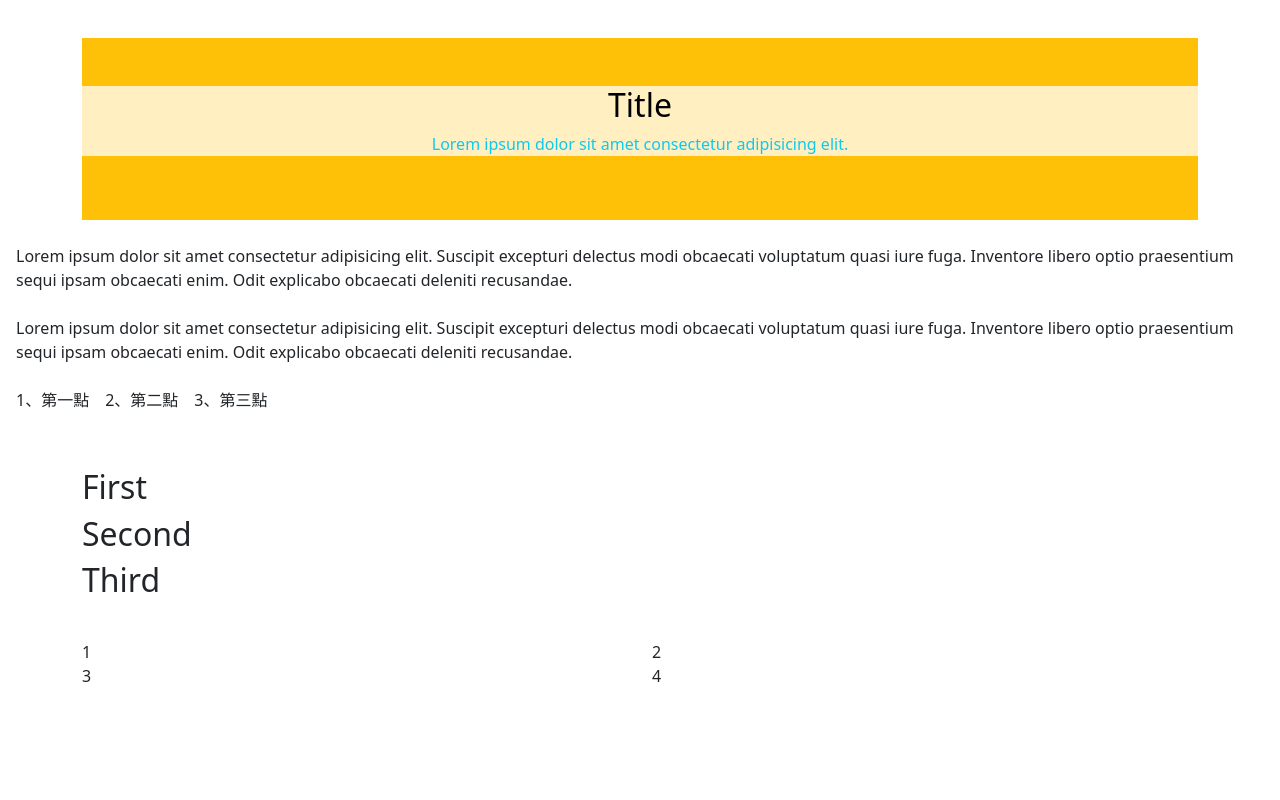
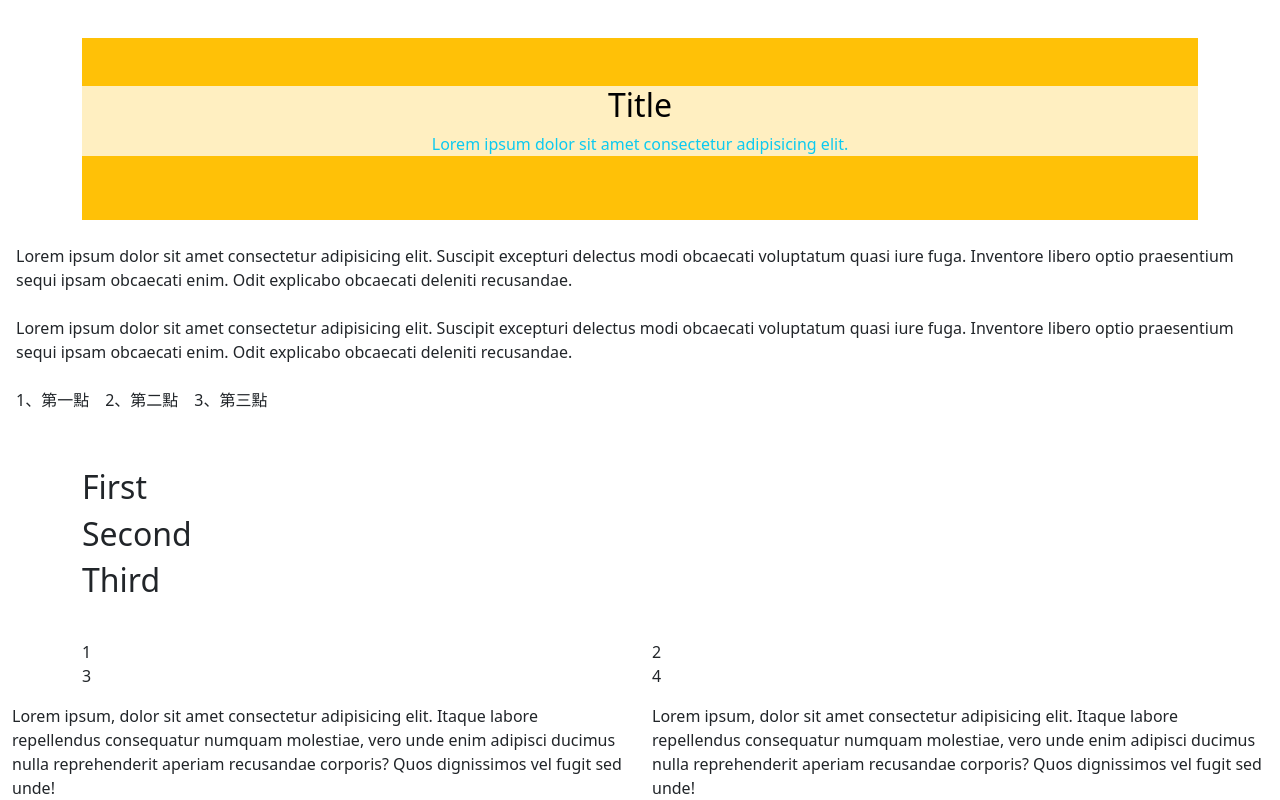
Before and after one commit to yuyeh1212/2024-React, a plain HTML site: page 每日任務/day01~10/index.html in a window 1280 px wide. Shown: the part 990-1790 px from the top of the page. Before the commit the page ends 1694 px from the top, so only its background shows below. Drawn offline with nearby package versions, Linux system fonts and the light colour scheme.

Commit message:
每日任務 Day9

```diff
--- a/每日任務/day01~10/index.html
+++ b/每日任務/day01~10/index.html
@@ -261,6 +261,18 @@
         </div>
       </div>
     </div>
+    <!-- Day09 -->
+    <div class="container-fluid">
+      <div class="row">
+        <div class="col-6">
+          <div>Lorem ipsum, dolor sit amet consectetur adipisicing elit. Itaque labore repellendus consequatur numquam molestiae, vero unde enim adipisci ducimus nulla reprehenderit aperiam recusandae corporis? Quos dignissimos vel fugit sed unde!</div>
+        </div>
+        <div class="col-6">
+          <div>Lorem ipsum, dolor sit amet consectetur adipisicing elit. Itaque labore repellendus consequatur numquam molestiae, vero unde enim adipisci ducimus nulla reprehenderit aperiam recusandae corporis? Quos dignissimos vel fugit sed unde!
+          </div>
+        </div>
+      </div>
+    </div>
 
     <!-- Option 1: Bootstrap Bundle with Popper -->
     <script
```
Also changed, not shown: 每日任務/day01~10/day09.js (added, +32 -0 lines), 1 other file.
